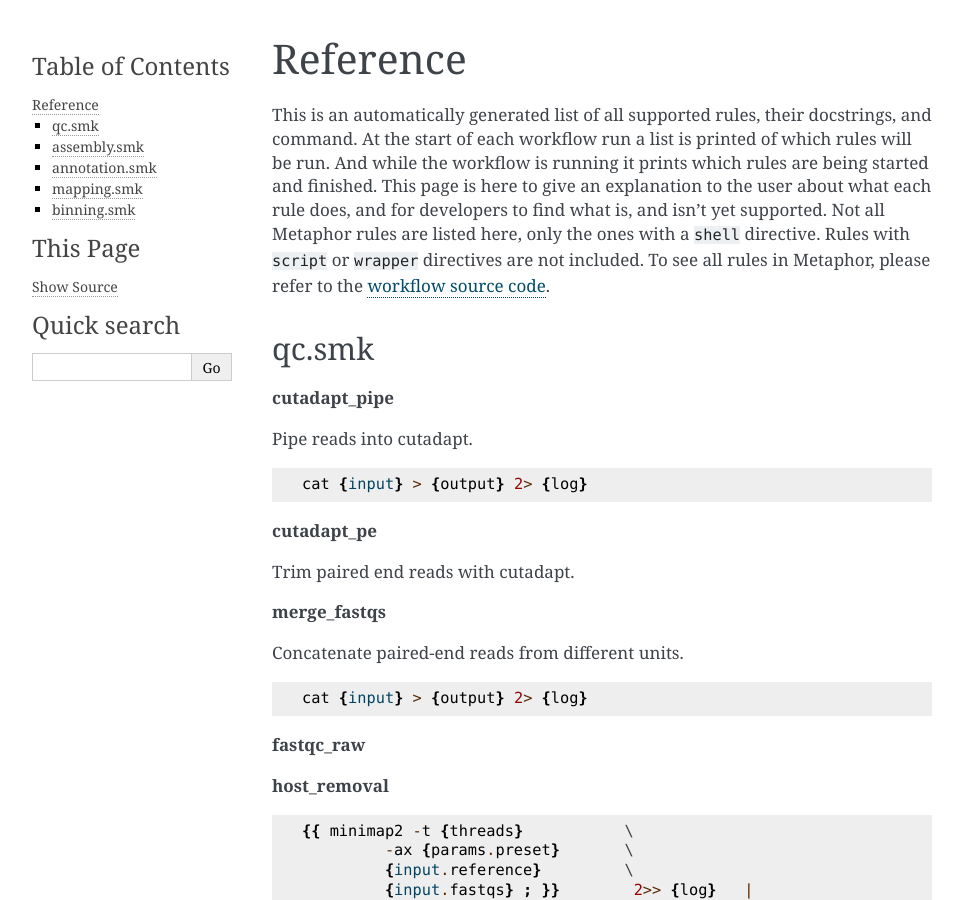
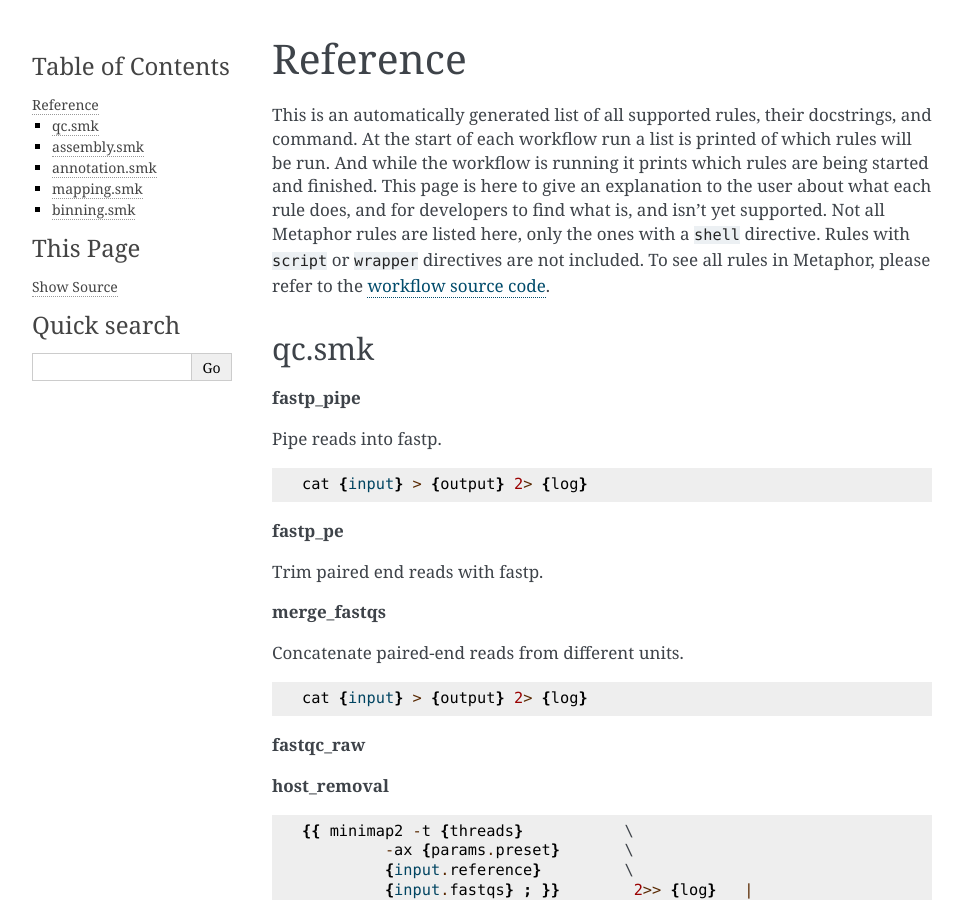
Before and after one commit to vinisalazar/metaphor, a Sphinx documentation site: the page built from docs/source/main/reference.md, in a window 1280 px wide and 900 px high. Shown: the whole window, without its empty margins (148-1111 px from the left). Built offline with Sphinx 7.4.7, drawn with Linux system fonts in a browser that asks for light colours.

Commit message:
Renaming occurrences of cutadapt with fastp

````diff
--- a/docs/source/main/reference.md
+++ b/docs/source/main/reference.md
@@ -8,17 +8,17 @@ developers to find what is, and isn't yet supported. Not all Metaphor rules are
 `shell` directive. Rules with `script` or `wrapper` directives are not included. To see all rules in Metaphor,
 please refer to the [workflow source code](https://github.com/vinisalazar/metaphor/tree/main/workflow).
 ## qc.smk
-**cutadapt_pipe**
+**fastp_pipe**
 
-Pipe reads into cutadapt.
+Pipe reads into fastp.
 
 ```
 cat {input} > {output} 2> {log}
 ```
 
-**cutadapt_pe**
+**fastp_pe**
 
-Trim paired end reads with cutadapt.
+Trim paired end reads with fastp.
 
 **merge_fastqs**
 
````
Also changed, not shown: README.md (+1 -1 lines), docs/source/main/configuration.md (+1 -1 lines), docs/source/main/output.md (+1 -1 lines), LICENSE.md, 5 other files.
